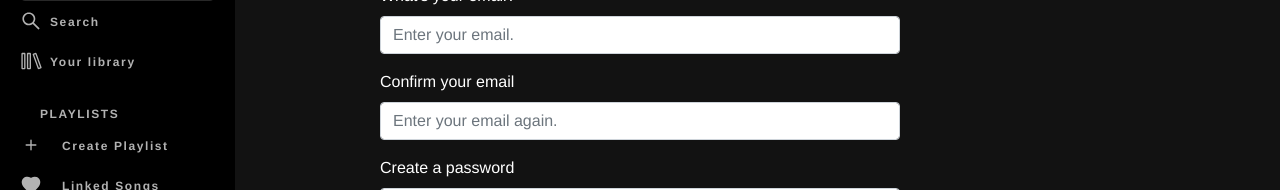
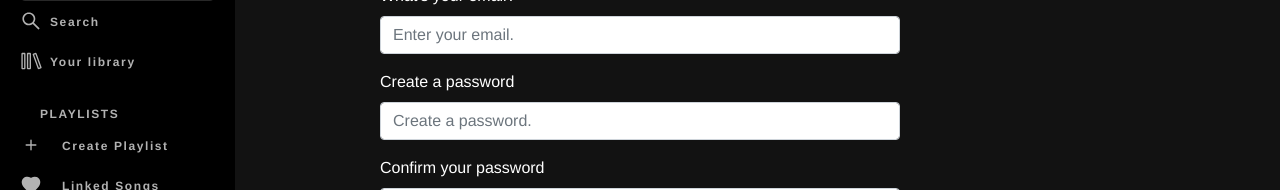
Before and after one commit to Abdugaffor-97/react-spotify-clone, a React (Create React App) app: page /register in a window 1280 px wide. Shown: the part 164-354 px from the top of the page. Built offline with nearby package versions, Linux system fonts and the light colour scheme.

Commit message:
User register implemented

```diff
--- a/src/pages/register/Register.jsx
+++ b/src/pages/register/Register.jsx
@@ -1,9 +1,31 @@
-import React from "react";
+import React, { useState } from "react";
 import { Link } from "react-router-dom";
 import "./style.scss";
 import ContinueWith from "../../components/button/ContinueWith";
 
 const Register = () => {
+  const [email, setEmail] = useState("");
+  const [password1, setPassword1] = useState("");
+  const [password2, setPassword2] = useState("");
+  const [name, setName] = useState("");
+
+  const submitUser = async (e) => {
+    e.preventDefault();
+
+    const url = process.env.REACT_APP_API_URL;
+
+    const res = await fetch(url, {
+      method: "POST",
+      headers: {
+        "Content-Type": "application/json",
+      },
+      body: JSON.stringify({ email, password1, name }),
+    });
+
+    localStorage.setItem("accessToken", res.data.accessToken);
+    console.log(res);
+  };
+
   return (
     <div className="container" style={{ maxWidth: "550px" }}>
       <div className="container" style={{ maxWidth: "100%" }}>
@@ -20,7 +42,7 @@ const Register = () => {
         title="Sign up with your email address"
         className="btn btn-lg btn-block btn-email"
       />
-      <form>
+      <form onSubmit={submitUser}>
         <div className="form-group">
           <label htmlFor="EnterEmail">What's your email?</label>
           <input
@@ -30,17 +52,8 @@ const Register = () => {
             placeholder="Enter your email."
             aria-describedby="emailHelp"
             name="Email1"
-          />
-        </div>
-        <div className="form-group">
-          <label htmlFor="ConfirmEmail">Confirm your email</label>
-          <input
-            type="email"
-            className="form-control"
-            id="ConfirmEmail"
-            placeholder="Enter your email again."
-            aria-describedby="emailHelp"
-            name="Email2"
+            value={email}
+            onChange={(e) => setEmail(e.target.value)}
           />
         </div>
         <div className="form-group">
@@ -51,6 +64,8 @@ const Register = () => {
             placeholder="Create a password."
             id="EnterPassword"
             name="password1"
+            value={password1}
+            onChange={(e) => setPassword1(e.target.value)}
           />
         </div>
         <div className="form-group">
@@ -61,6 +76,8 @@ const Register = () => {
             placeholder="Confirm your password."
             id="ConfirmPassword"
             name="password2"
+            value={password2}
+            onChange={(e) => setPassword2(e.target.value)}
           />
         </div>
         <div className="form-group">
@@ -72,6 +89,8 @@ const Register = () => {
             placeholder="Enter a profile name."
             aria-describedby="emailHelp"
             name="userid"
+            value={name}
+            onChange={(e) => setName(e.target.value)}
           />
           <p style={{ fontSize: "small" }}>This appears on your profile.</p>
         </div>
```
